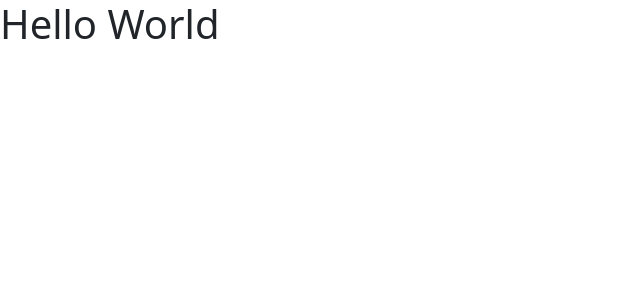
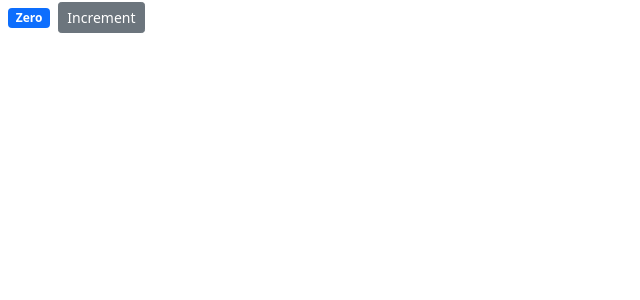
Before and after one commit to 99mac99/Shopping-cart-pattern-REACT, a React (Create React App) app: page / in a window 1280 px wide. Shown: the top 300 px of the page, without its empty margins (0-640 px from the left). Built offline with nearby package versions, Linux system fonts and the light colour scheme.

Commit message:
background color ->bg btn

```diff
--- a/package.json
+++ b/package.json
@@ -9,7 +9,7 @@
     "bootstrap": "^5.1.1",
     "react": "^17.0.2",
     "react-dom": "^17.0.2",
-    "react-scripts": "^4.0.3",
+    "react-scripts": "^1.1.5",
     "web-vitals": "^1.1.2"
   },
   "scripts": {
--- a/src/components/counter.jsx
+++ b/src/components/counter.jsx
@@ -4,10 +4,25 @@
 
 
 class  Counter extends Component {
+    state = {
+        count: 0,
+    };
+
     render() {
+        return (
+        <div>
+            <span className="badge bg-primary m-2">{this.formatCount()}</span>
+            <button className = "btn btn-secondary btn-sm">Increment</button>
+        </div>
+        );
+    };
 
-        return <h1>Hello World</h1>
-    }
-}
+    formatCount() {
+        const {count} = this.state;
+        return count === 0 ? 'Zero' : count;
+    };
+
+
+};
 
 export default Counter;
```
Also changed, not shown: 1 other file (tests, documents, lock files or other folders).
